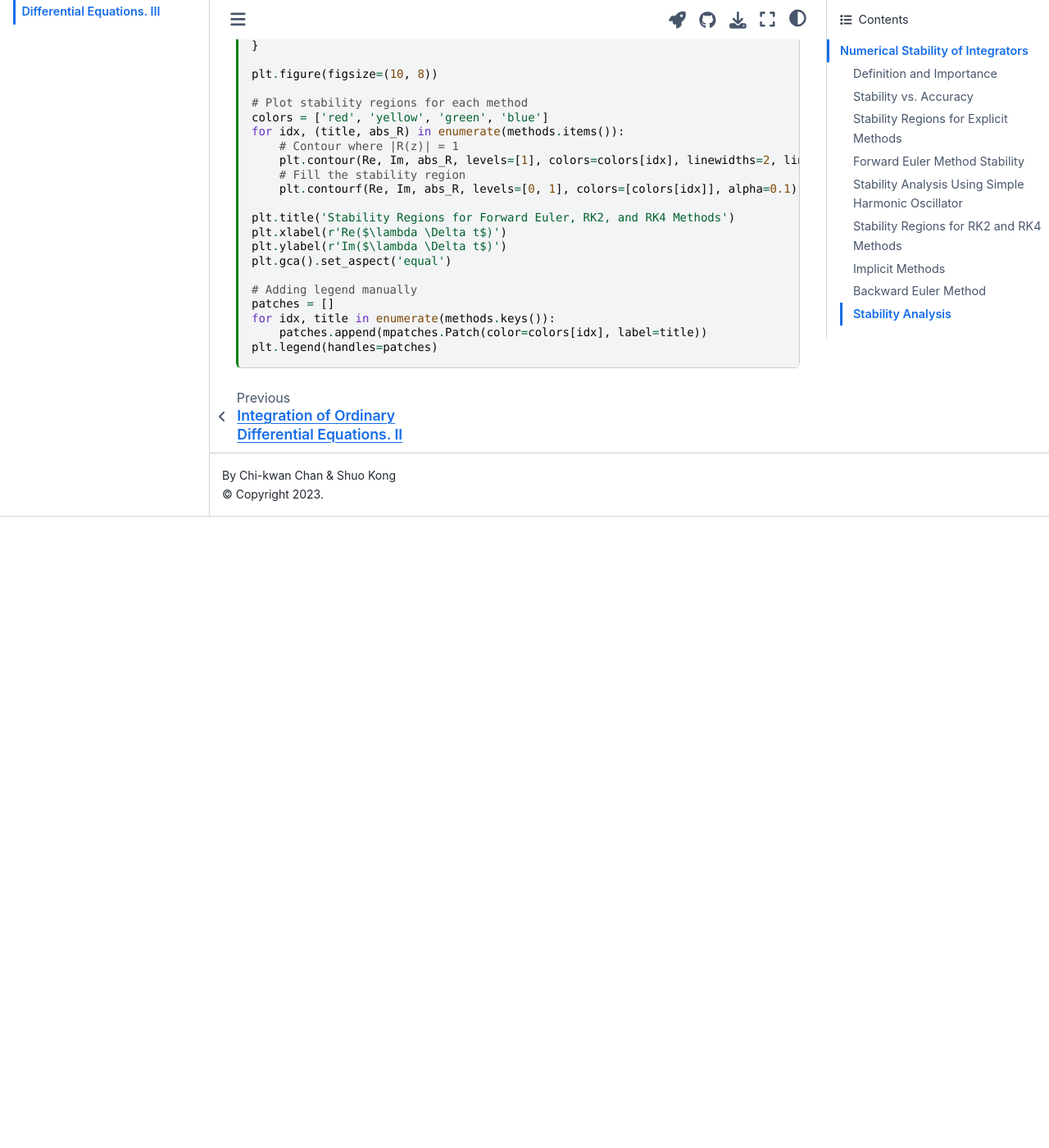
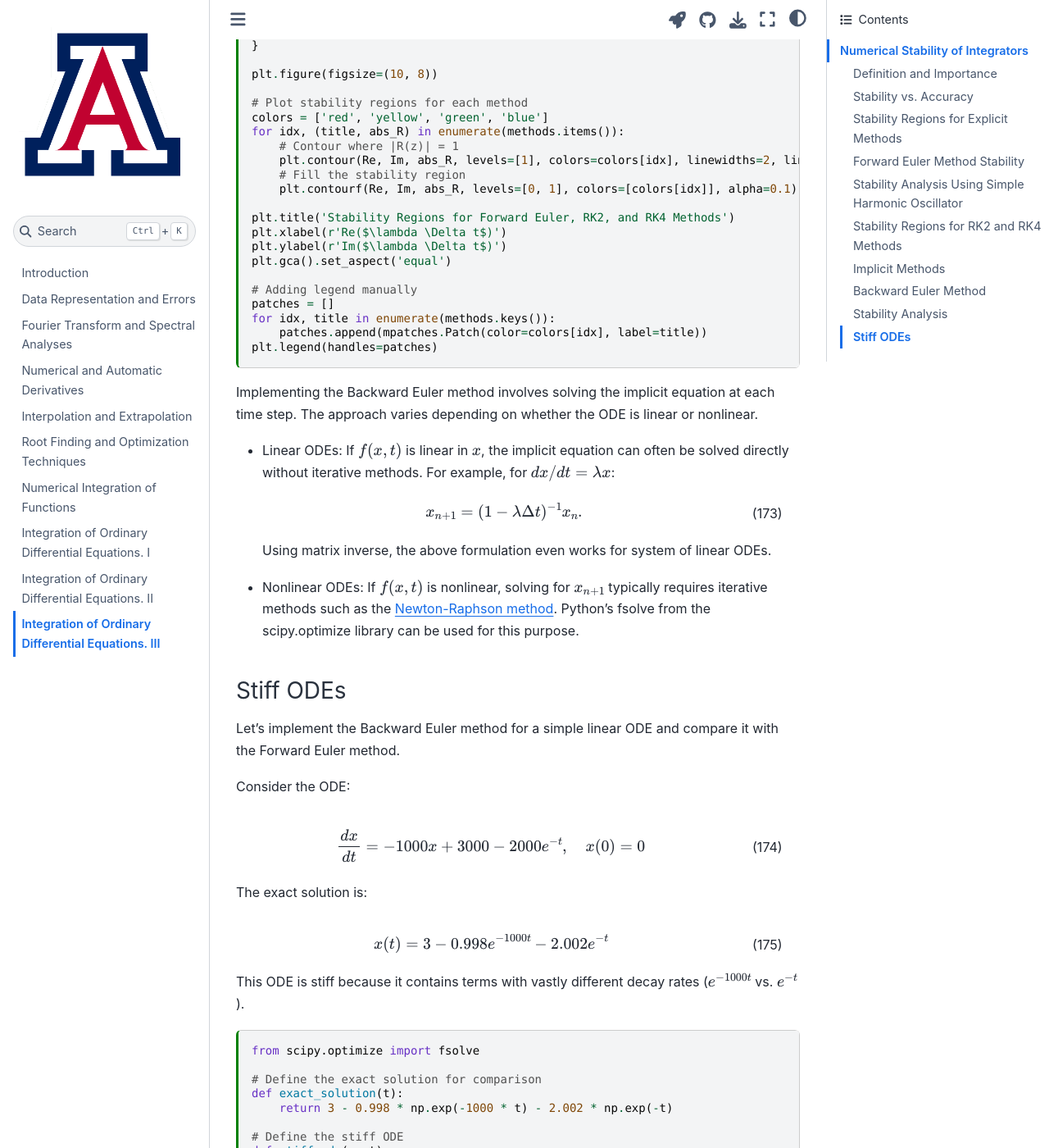
Before and after one commit to ua-2024q3-astr513/astr513, a Jupyter Book: the page built from docs/ode3.md, in a window 1280 px wide and 1400 px high, scrolled down 9029 px. Shown: the whole window at 82% size. Built offline with Jupyter Book 1.0.4 settings and Sphinx 7.4.7 and the Sphinx Book theme 1.1.4, drawn with Linux system fonts in a browser that asks for light colours; before the commit the page ends 9659 px from its top, so only the background shows below that; some of the changed text lies outside the part shown.

Commit message:
Use both forward and backward Euler to solve a stiff ODE

````diff
--- a/docs/ode3.md
+++ b/docs/ode3.md
@@ -380,3 +380,98 @@ for idx, title in enumerate(methods.keys()):
     patches.append(mpatches.Patch(color=colors[idx], label=title))
 plt.legend(handles=patches)
 ```
+
+Implementing the Backward Euler method involves solving the implicit equation at each time step.
+The approach varies depending on whether the ODE is linear or nonlinear.
+
+* Linear ODEs: If $f(x, t)$ is linear in $x$, the implicit equation can often be solved directly without iterative methods.
+  For example, for $dx/dt = \lambda x$:
+  \begin{align}
+  x_{n+1} = (1 - \lambda \Delta t)^{-1} x_n.
+  \end{align}
+  Using matrix inverse, the above formulation even works for system of linear ODEs.
+
+* Nonlinear ODEs: If $f(x, t)$ is nonlinear, solving for $x_{n+1}$ typically requires iterative methods such as the [Newton-Raphson method](opt.md).
+  Python's fsolve from the scipy.optimize library can be used for this purpose.
+
++++
+
+### Stiff ODEs
+
+Let's implement the Backward Euler method for a simple linear ODE and compare it with the Forward Euler method.
+
+Consider the ODE:
+\begin{align}
+\frac{dx}{dt} = -1000x + 3000 - 2000e^{-t}, \quad x(0) = 0
+\end{align}
+The exact solution is:
+\begin{align}
+x(t) = 3 - 0.998 e^{-1000t} - 2.002 e^{-t}
+\end{align}
+This ODE is stiff because it contains terms with vastly different decay rates ($e^{-1000t}$ vs. $e^{-t}$).
+
+```{code-cell} ipython3
+from scipy.optimize import fsolve
+
+# Define the exact solution for comparison
+def exact_solution(t):
+    return 3 - 0.998 * np.exp(-1000 * t) - 2.002 * np.exp(-t)
+
+# Define the stiff ODE
+def stiff_ode(x, t):
+    return -1000 * x + 3000 - 2000 * np.exp(-t)
+
+# Forward Euler Method (for comparison)
+def forward_euler(f, x0, t0, tf, dt):
+    T = np.arange(t0, tf + dt, dt)
+    X = [x0]
+
+    for i in range(1, len(T)):
+        t = T[i-1]
+        X.append(X[i-1] + dt * f(X[i-1], t))
+
+    return T, X
+
+# Backward Euler Method
+def backward_euler(f, x0, t0, tf, dt):
+    T = np.arange(t0, tf + dt, dt)
+    X = [x0]
+
+    for i in range(1, len(T)):
+        t = T[i]
+        # Define the implicit equation: x_next = x_current + dt * f(x_next, t_next)
+        func = lambda x: x - X[i-1] - dt * f(x, t)
+        # Initial guess: Forward Euler estimate
+        x0 = X[i-1] + dt * f(X[i-1], t)
+        # Solve for x_next using Newton-Raphson (fsolve)
+        x = fsolve(func, x0)[0]
+        X.append(x)
+
+    return T, X
+
+# Parameters
+x0 = 0
+t0 = 0
+tf = 0.01 # Short time to observe stiffness effects
+dt = 0.002
+
+# Solve using Forward Euler
+T_fE, X_fE = forward_euler(stiff_ode, x0, t0, tf, dt)
+
+# Solve using Backward Euler
+T_bE, X_bE = backward_euler(stiff_ode, x0, t0, tf, dt)
+
+# Exact solution
+T = np.linspace(t0, tf, 1000)
+X = exact_solution(T)
+
+# Plotting
+plt.figure(figsize=(10, 6))
+plt.plot(T,    X,    'k-',  label='Exact Solution')
+plt.plot(T_fE, X_fE, 'r-o', label='Forward Euler')
+plt.plot(T_bE, X_bE, 'b-o', label='Backward Euler')
+plt.xlabel('Time t')
+plt.ylabel('x(t)')
+plt.legend()
+plt.grid(True)
+```
````
